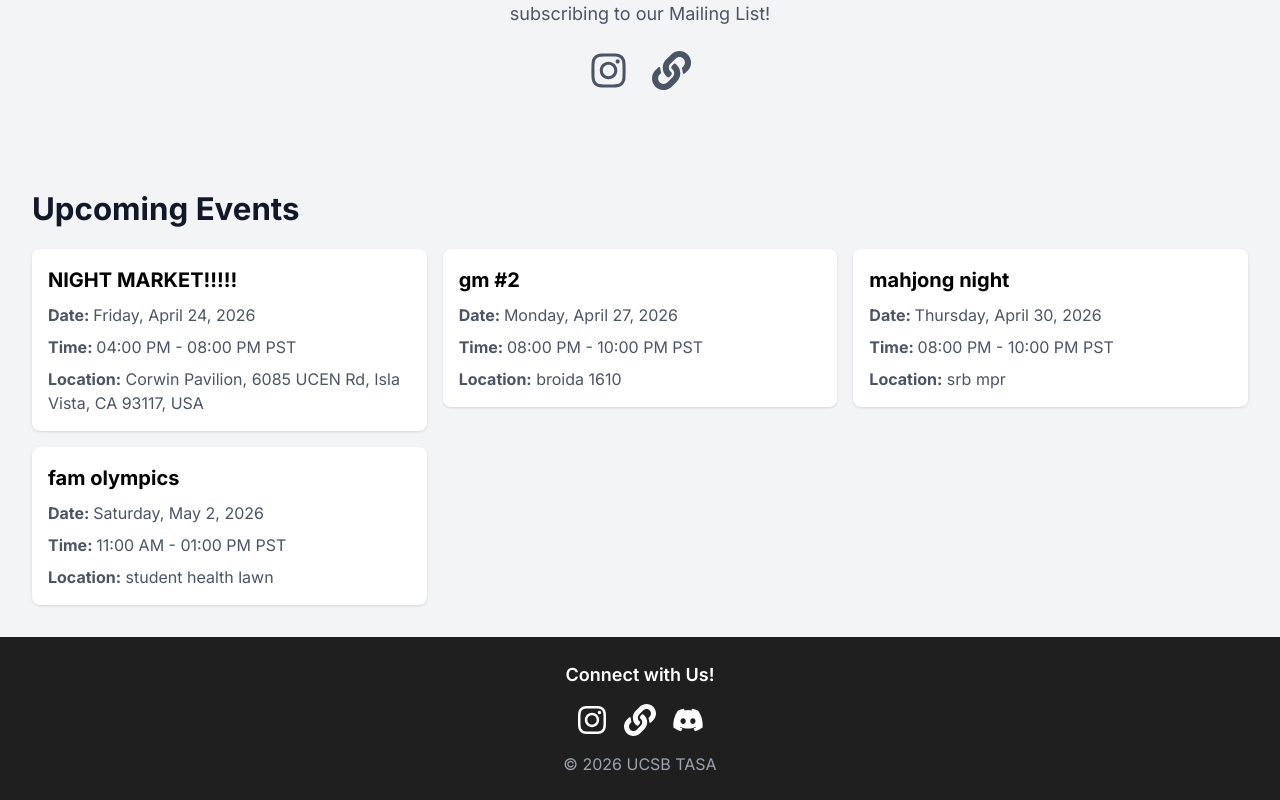
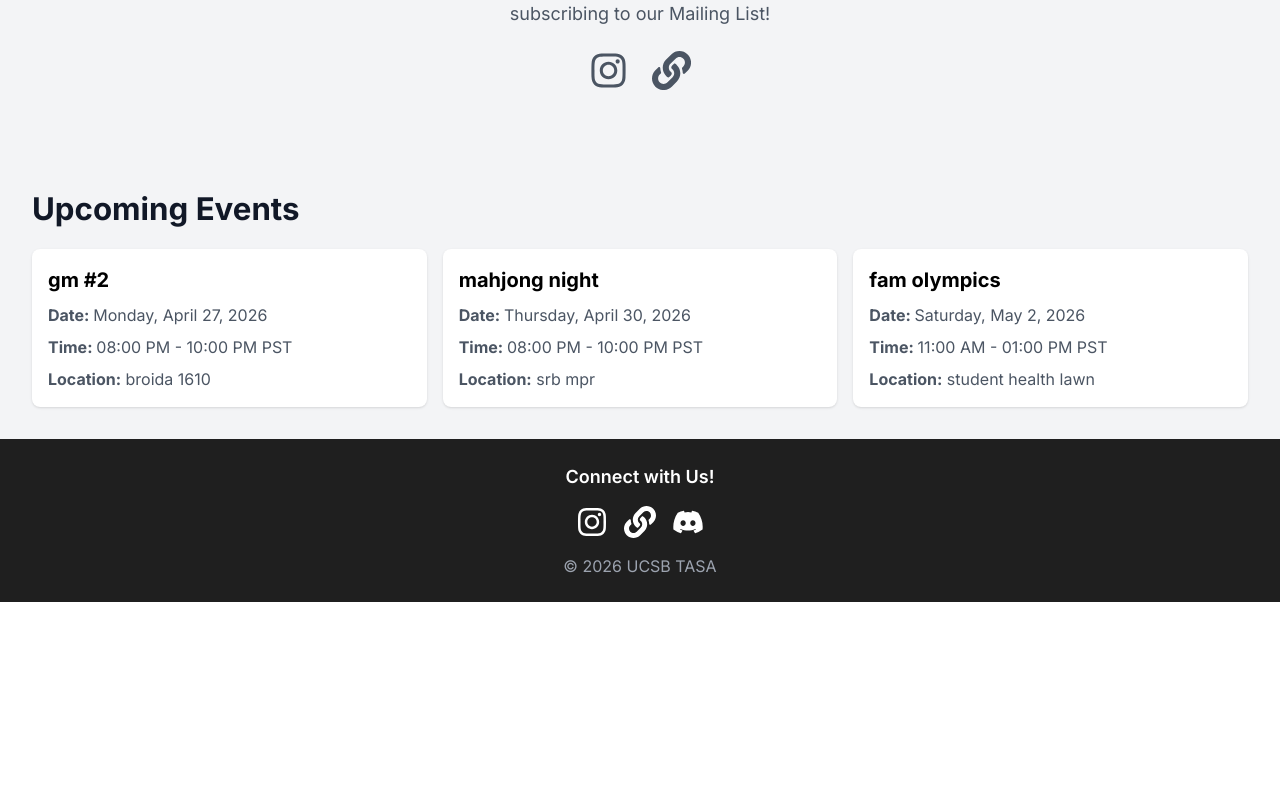
Before and after one commit to UCSBTASA/UCSBTASA.github.io, a Next.js app: page / in a window 1280 px wide. Shown: the part 1267-2067 px from the top of the page. After the commit the page ends 1869 px from the top, so only its background shows below. Built offline with nearby package versions, Linux system fonts and the light colour scheme.

Commit message:
Update eventData.ts

```diff
--- a/data/eventData.ts
+++ b/data/eventData.ts
@@ -1,15 +1,5 @@
 const events =
 [
-  {
-    "title": "NIGHT MARKET!!!!!",
-    "day of week": "Friday",
-    "date": "2026-04-24",
-    "time": "04:00 PM - 08:00 PM",
-    "start": "04:00 PM",
-    "end": "08:00 PM",
-    "location": "Corwin Pavilion, 6085 UCEN Rd, Isla Vista, CA 93117, USA",
-    "customTime": ""
-  },
   {
     "title": "gm #2",
     "day of week": "Monday",
```
